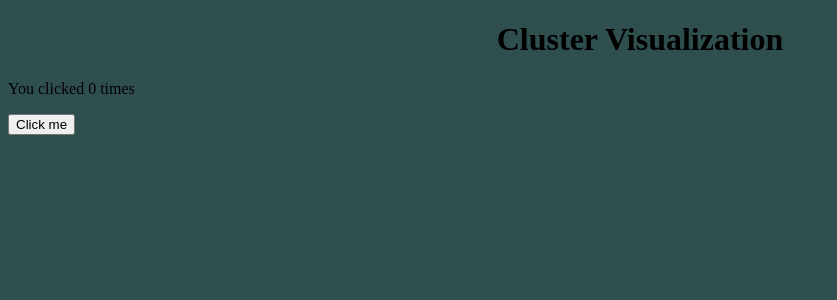
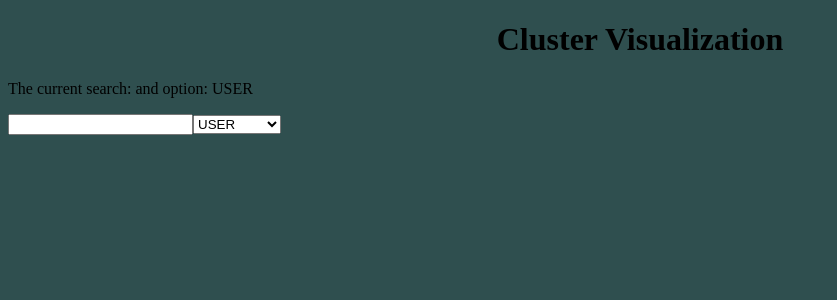
Before and after one commit to grep-safi/cluster-viz, a React app: page / in a window 1280 px wide. Shown: the top 300 px of the page, without its empty margins (0-837 px from the left). Built offline with nearby package versions, Linux system fonts and the light colour scheme.

Commit message:
Added search bar that uses react hooks

```diff
--- a/src/index.jsx
+++ b/src/index.jsx
@@ -1,21 +1,80 @@
 import React, { useState, useEffect } from 'react';
 import ReactDOM from 'react-dom';
 
-export function SearchBar() {
-    const [count, setCount] = useState(0);
+const ClusterViz = () => {
+    const [searchField, handleChange] = useForm({ search: "", options: "USER"});
 
     return (
+        <>
+            <p>The current search: {searchField.search} and option: {searchField.options}</p>
+            <div>
+                <input
+                    id="search-bar"
+                    name="search"
+                    value={searchField.search}
+                    onChange={handleChange}
+                />
+
+                <select
+                    id="options-list"
+                    name="options"
+                    onChange={handleChange}
+                    value={searchField.option}
+                >
+                    <option value="USER">USER</option>
+                    <option value="ACCOUNT">ACCOUNT</option>
+                    <option value="JOB ID">JOB ID</option>
+                </select>
+            </div>
+        </>
+    );
+}
+
+const useForm = initialValues => {
+    const [values, setValue] = useState(initialValues);
+
+    return [
+        values,
+        e => {
+            setValue({
+                    ...values,
+                    [e.target.name]: e.target.value,
+                }
+            )
+        }
+    ];
+}
+
+
+const SearchBar = () => {
+    return (
         <div>
-            <p>You clicked {count} times</p>
-            <button onClick={() => setCount(count + 1)}>
-                Click me
-            </button>
+            <label>Filter Options</label>
+            <select>
+                <option value={"USER"}>USER</option>
+                <option value={"ACCOUNT"}>ACCOUNT</option>
+                <option value={"JOBID"}>JOB ID</option>
+            </select>
+
         </div>
     );
 }
 
+// function useFriendStatus(friendID) {
+//     const [isOnline, setIsOnline] = useState(null);
+//
+//     useEffect(() => {
+//         console.log(`Status: ${isOnline}`);
+//         return () => {
+//             console.log(`destruction!`);
+//         };
+//     });
+//
+//     return isOnline;
+// }
+
 const domContainer = document.querySelector('#root');
-ReactDOM.render(<SearchBar />, domContainer);
+ReactDOM.render(<ClusterViz />, domContainer);
 
 // import { interpolate, scaleLinear, scaleOrdinal, scaleLog, format, schemeCategory10, rgb, select, treemap,
 //     hierarchy, mouse, event} from "d3/dist/d3";
```
